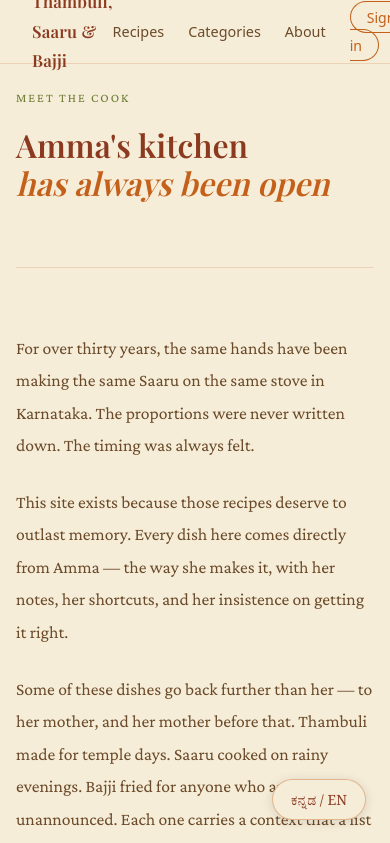
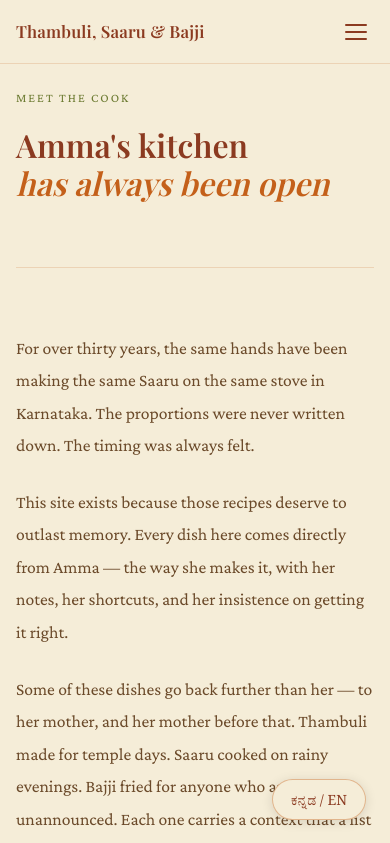
Before and after one commit to prapthibelman0614/thambuli-bajji-saaru, a Next.js app: page /about in a window 390 px wide. Shown: the top 843 px of the page. Built offline with nearby package versions, Linux system fonts and the light colour scheme; a web font is replaced by a local one.

Commit message:
Add burger menu and mobile responsive nav

```diff
--- a/src/components/ui/Nav.module.css
+++ b/src/components/ui/Nav.module.css
@@ -17,8 +17,10 @@
   font-weight: 600;
   color: var(--color-primary-dark);
   letter-spacing: 0.01em;
+  flex-shrink: 0;
 }
 
+/* ── Desktop links ───────────────────────────────────────── */
 .links {
   list-style: none;
   display: flex;
@@ -33,9 +35,7 @@
   transition: color 0.15s;
 }
 
-.links a:hover {
-  color: var(--color-primary);
-}
+.links a:hover { color: var(--color-primary); }
 
 .signin {
   border: 1.5px solid var(--color-primary) !important;
@@ -50,3 +50,86 @@
   background: var(--color-primary) !important;
   color: #F5EDD8 !important;
 }
+
+/* ── Burger button ───────────────────────────────────────── */
+.burger {
+  display: none;
+  flex-direction: column;
+  justify-content: center;
+  align-items: center;
+  gap: 5px;
+  width: 36px;
+  height: 36px;
+  background: transparent;
+  border: none;
+  cursor: pointer;
+  padding: 4px;
+}
+
+.bar {
+  display: block;
+  width: 22px;
+  height: 2px;
+  background: var(--color-primary-dark);
+  border-radius: 2px;
+  transition: transform 0.25s, opacity 0.25s;
+  transform-origin: center;
+}
+
+.barOpen1 { transform: translateY(7px) rotate(45deg); }
+.barOpen2 { opacity: 0; transform: scaleX(0); }
+.barOpen3 { transform: translateY(-7px) rotate(-45deg); }
+
+/* ── Mobile dropdown ─────────────────────────────────────── */
+.mobileMenu {
+  position: absolute;
+  top: 64px;
+  left: 0;
+  right: 0;
+  background: var(--color-bg);
+  border-bottom: 0.5px solid var(--color-border);
+  box-shadow: 0 8px 24px rgba(0,0,0,0.08);
+  animation: slideDown 0.2s ease;
+}
+
+@keyframes slideDown {
+  from { opacity: 0; transform: translateY(-8px); }
+  to   { opacity: 1; transform: translateY(0); }
+}
+
+.mobileLinks {
+  list-style: none;
+  padding: var(--space-4) var(--space-6);
+  display: flex;
+  flex-direction: column;
+  gap: 0;
+}
+
+.mobileLinks li {
+  border-bottom: 0.5px solid var(--color-border);
+}
+
+.mobileLinks li:last-child { border-bottom: none; }
+
+.mobileLinks a {
+  display: block;
+  padding: var(--space-4) 0;
+  font-family: var(--font-body);
+  font-size: 1.1rem;
+  color: var(--color-text-muted);
+  transition: color 0.15s;
+}
+
+.mobileLinks a:hover { color: var(--color-primary); }
+
+.mobileAdmin {
+  color: var(--color-primary) !important;
+  font-style: italic;
+}
+
+/* ── Responsive ──────────────────────────────────────────── */
+@media (max-width: 768px) {
+  .nav { padding: 0 var(--space-4); }
+  .links { display: none; }
+  .burger { display: flex; }
+}
--- a/src/components/ui/Nav.tsx
+++ b/src/components/ui/Nav.tsx
@@ -1,22 +1,51 @@
+'use client'
+
+import { useState } from 'react'
 import Link from 'next/link'
 import styles from './Nav.module.css'
 
 export default function Nav() {
+  const [open, setOpen] = useState(false)
+
   return (
     <nav className={styles.nav}>
-      <Link href="/" className={styles.logo}>
+      <Link href="/" className={styles.logo} onClick={() => setOpen(false)}>
         Thambuli, Saaru &amp; Bajji
       </Link>
+
+      {/* Desktop links */}
       <ul className={styles.links}>
         <li><Link href="/recipes">Recipes</Link></li>
         <li><Link href="/categories">Categories</Link></li>
         <li><Link href="/about">About</Link></li>
         <li>
-          <Link href="/login" className={styles.signin}>
-            Sign in
-          </Link>
+          <Link href="/admin" className={styles.signin}>Admin</Link>
         </li>
       </ul>
+
+      {/* Burger button — mobile only */}
+      <button
+        className={styles.burger}
+        onClick={() => setOpen(!open)}
+        aria-label="Toggle menu"
+        aria-expanded={open}
+      >
+        <span className={`${styles.bar} ${open ? styles.barOpen1 : ''}`} />
+        <span className={`${styles.bar} ${open ? styles.barOpen2 : ''}`} />
+        <span className={`${styles.bar} ${open ? styles.barOpen3 : ''}`} />
+      </button>
+
+      {/* Mobile dropdown */}
+      {open && (
+        <div className={styles.mobileMenu}>
+          <ul className={styles.mobileLinks}>
+            <li><Link href="/recipes" onClick={() => setOpen(false)}>Recipes</Link></li>
+            <li><Link href="/categories" onClick={() => setOpen(false)}>Categories</Link></li>
+            <li><Link href="/about" onClick={() => setOpen(false)}>About</Link></li>
+            <li><Link href="/admin" onClick={() => setOpen(false)} className={styles.mobileAdmin}>Admin</Link></li>
+          </ul>
+        </div>
+      )}
     </nav>
   )
 }
```
